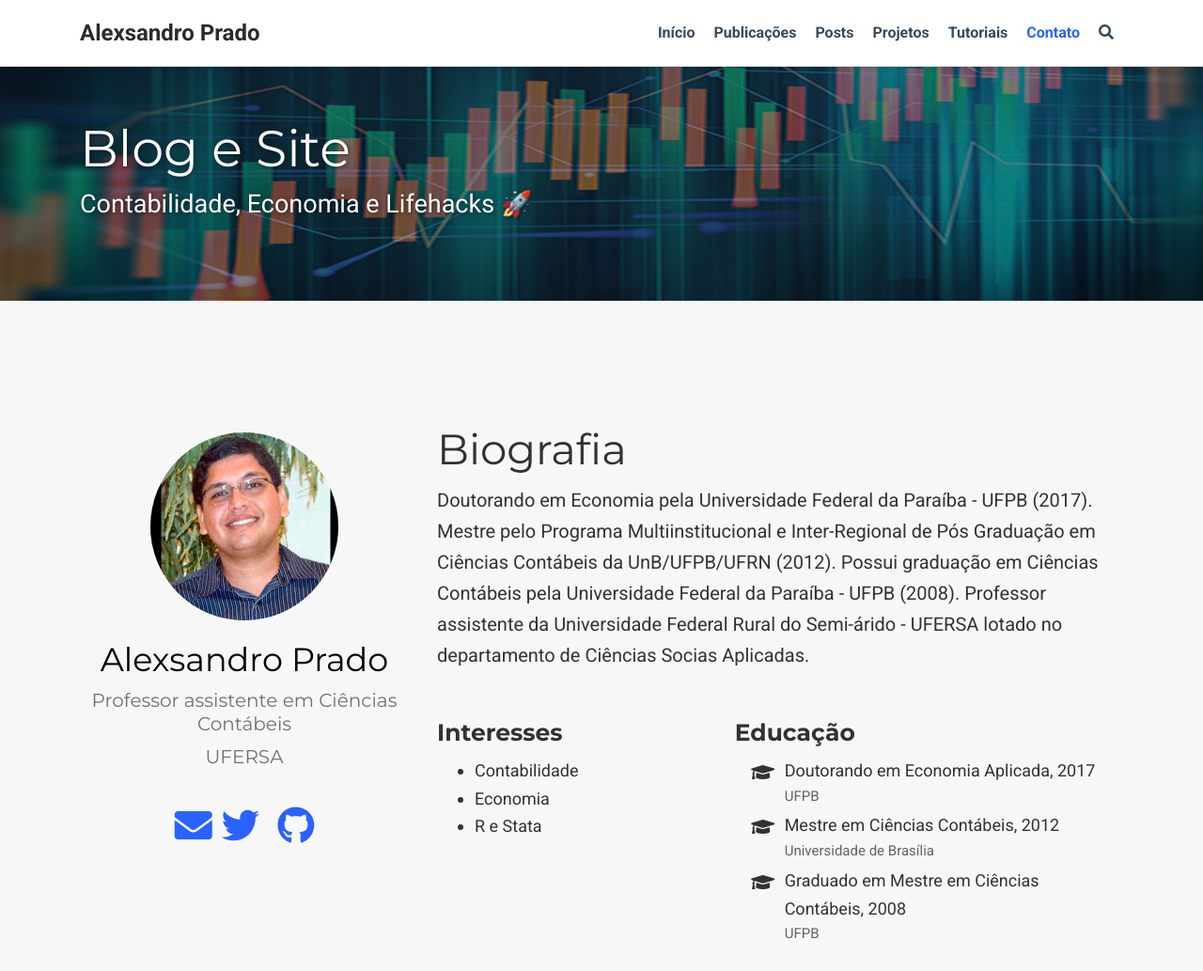
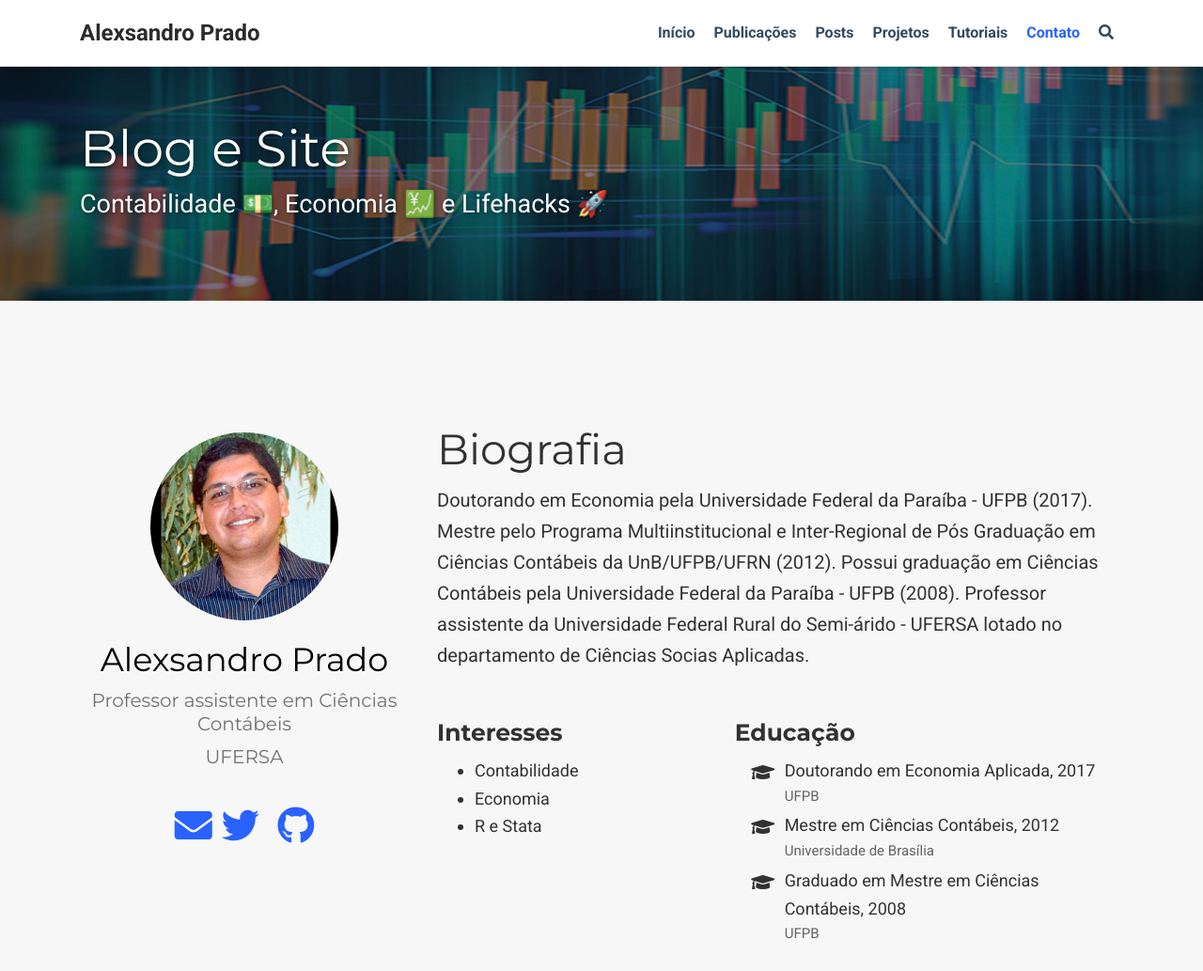
Before and after one commit to alexsandroprado/alexsandroprado.github.io.backup, a plain HTML site: page index.html in a window 1280 px wide. Shown: the top 1033 px of the page at 94% size. Drawn offline with nearby package versions, Linux system fonts and the light colour scheme; some icons are missing.

Commit message:
Add files via upload

```diff
--- a/index.html
+++ b/index.html
@@ -337,7 +337,7 @@ url('img/headers/bubbles-wide.jpg')
     </h1>
 
 
-    <p class="hero-lead">Contabilidade, Economia e Lifehacks 🚀 </p>
+    <p class="hero-lead">Contabilidade 💵, Economia 💹 e Lifehacks 🚀 </p>
 
 
 
```
